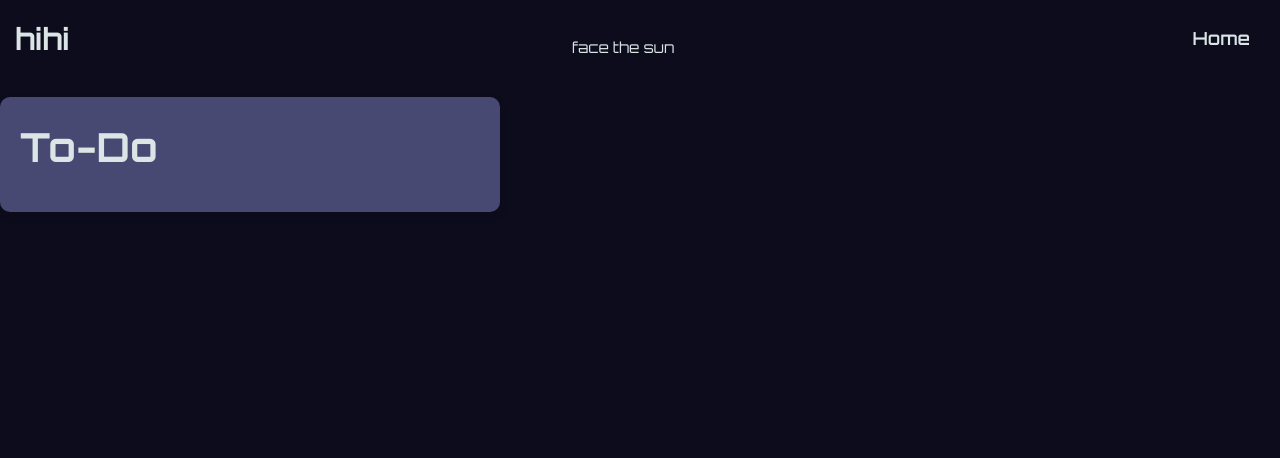
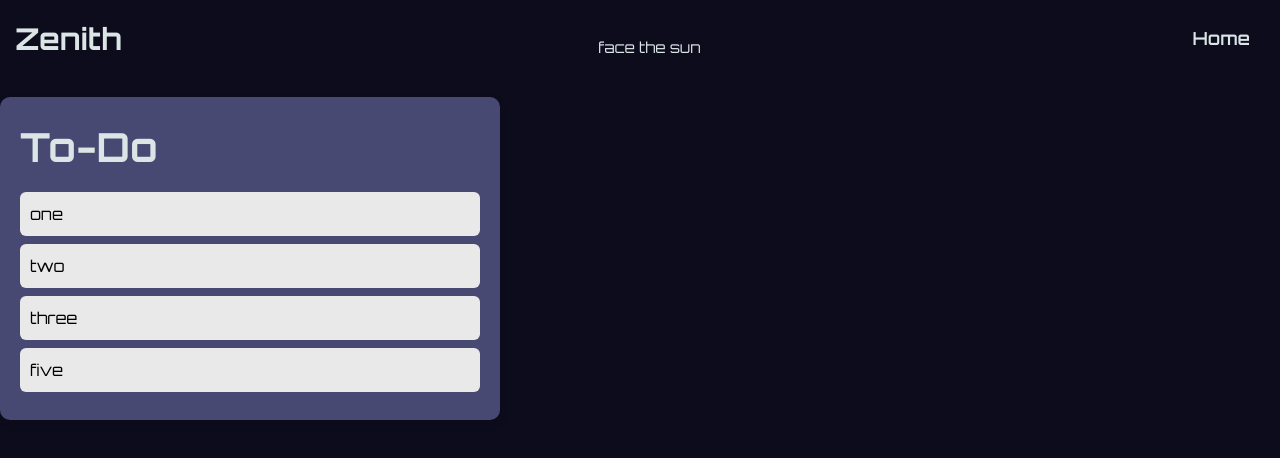
Before and after one commit to Zenith-Technica-25/Zenith, a plain HTML site: page public/index.html in a window 1280 px wide. Drawn offline with Linux system fonts and the light colour scheme.

Commit message:
images and tasklist

```diff
--- a/public/index.html
+++ b/public/index.html
@@ -20,7 +20,7 @@
         <div class="container">
             <!-- <img src="images/logo.png" alt="logo"> -->
 
-            <h1 >hihi</h1>
+            <h1 >Zenith</h1>
             <p class="quote">face the sun</p>
             <div class="main-menu">
                 <ul>
@@ -37,7 +37,7 @@
 
             <div class="task-list">
               <h1 >To-Do</h1>
-              <ul id="task-list"></ul>
+              <ul id="tasklist"></ul>
             </div>
 
         </div>
--- a/public/js/main.js
+++ b/public/js/main.js
@@ -1,18 +1,8 @@
-// Hardcoded list of tasks
-const tasks = [
-  "Wake up early",
-  "Make breakfast",
-  "Work on Zenith website",
-  "Take a break",
-  "Finish homework"
-];
+const tasks = ["one", "two", "three", "five"];
+const taskList = document.getElementById("tasklist");
 
-// Grab the UL
-const list = document.getElementById("tasklist");
-
-// Insert tasks into the UL
 tasks.forEach(task => {
   const li = document.createElement("li");
   li.textContent = task;
-  list.appendChild(li);
+  taskList.appendChild(li);
 });
```
Also changed, not shown: public/images2/Rocket_Phase1_NBG.png (added), public/images2/Rocket_Phase2_NBG.png (added), public/images2/Rocket_Phase3_NBG.png (added), public/images2/Rocket_Phase4_NBG.png (added).
